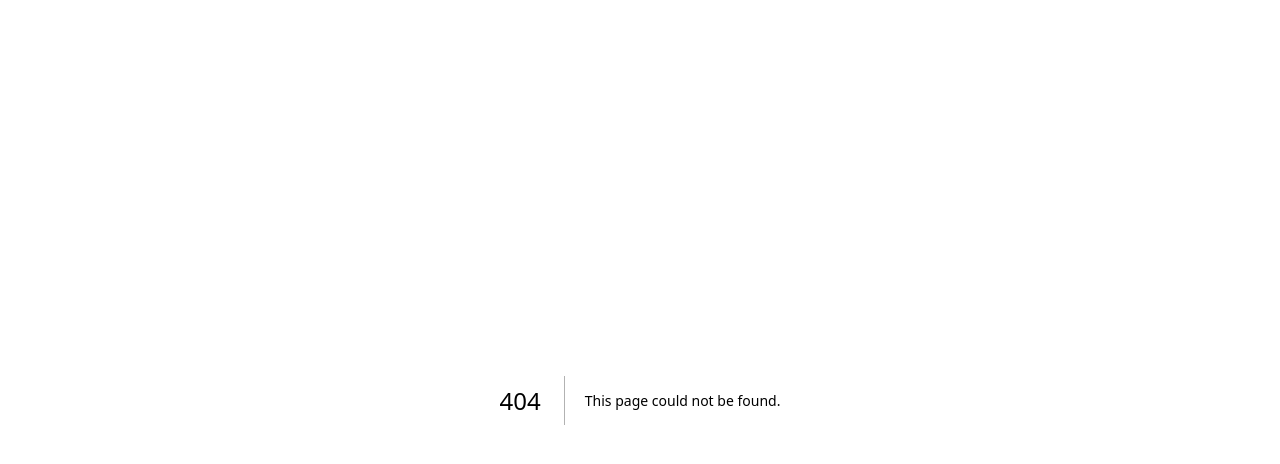
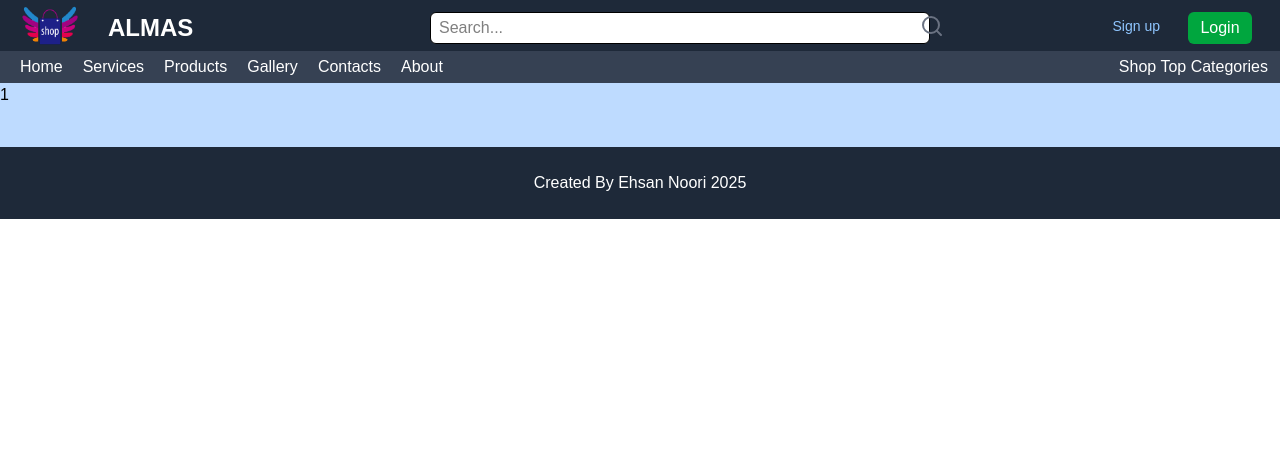
Before and after one commit to ehsannoori528/Store-App, a Next.js app: page /products/1 in a window 1280 px wide. Before the commit this address had no page. Shown: the top 464 px of the page. Built offline with nearby package versions, Linux system fonts and the light colour scheme.

Commit message:
Some Fixes

```diff
--- a/src/app/(main)/layout.tsx
+++ b/src/app/(main)/layout.tsx
@@ -4,13 +4,16 @@ import Header from "@/components/Header";
 import Footer from "@/components/Footer";
 import Navbar from "@/components/Navbar";
 
+
 export default function MainLayout({ children }: { children: React.ReactNode }) {
   return (
     <div className="bg-blue-200">
 
       <Header />
+
       <Navbar />
       <main className="flex-grow">{children}</main>
+
       <Footer />
     </div>
   );
--- /dev/null
+++ b/src/app/(main)/products/[productid]/page.tsx
@@ -0,0 +1,18 @@
+import React from 'react'
+
+const MyProducts = ({params}: {
+
+  params: {
+    productid: string
+  }
+
+} ) => {
+  return (
+
+    <div>
+        {params.productid}
+    </div>
+
+  );
+}
+export default MyProducts;
--- a/src/app/(main)/products/page.tsx
+++ b/src/app/(main)/products/page.tsx
@@ -1,22 +1,36 @@
-import React from 'react'
+
+
 import Image from "next/image";
 import GetNowButton from '@/components/button';
+import { Search } from "lucide-react";
 
 
+
+const products = [
+  { id: 1, name: "Fasion Box", price: 27, image: "/image1.jpg" },
+  { id: 2, name: "Phone Cover", price: 8, image: "/image10.png" },
+  { id: 3, name: "Smart Watch", price: 120, image: "/image3.png" },
+  { id: 4, name: "Security Camera", price: 80, image: "/image8.png" },
+];
+
 export default function Products() {
+
+
   return (
        <div className="flex flex-col items-center w-full mt-8">
+
           {/* متن‌ها */}
 
           <h1 className="text-white text-3xl mb-6">Populer Gift Collections</h1>
 
           {/* ردیف عکس‌ها */}
           <div className="flex flex-wrap justify gap-6">
+
           <div className="bg-blue-100 pb-13 rounded-xl inline-block">
             <Image className="h-40 w-auto object-cover rounded-xl hover:h-41 hover:opacity-85" src="/image1.jpg" alt="product1" width={280} height={150} />
             <span className='relative top-2 flex justify-center items-center'>Fasion Box</span>
             <div className="relative top-10 ml-2 flex items-end gap-9">
-            <GetNowButton />
+            <GetNowButton productid={''} />
             <span>27 $</span>
              </div>
               </div>
@@ -24,7 +38,7 @@ export default function Products() {
             <Image className="h-40 w-auto object-cover rounded-xl hover:h-41 hover:opacity-85 " src="/image10.png" alt="product2" width={280} height={150} />
             <span className='relative top-2 flex justify-center items-center'>Phone Cover</span>
             <div className="relative top-10 ml-2 flex items-end gap-9">
-            <GetNowButton />
+            <GetNowButton productid={''} />
             <span>8 $</span>
              </div>
               </div>
@@ -34,7 +48,7 @@ export default function Products() {
             <Image className="h-40 w-auto object-cover rounded-xl hover:h-41 hover:opacity-85 " src="/image3.png" alt="product3" width={280} height={80} />
             <span className='relative top-2 flex justify-center items-center'>Smart Watch</span>
             <div className="relative top-10 ml-2 flex items-end gap-4">
-            <GetNowButton />
+            <GetNowButton productid={''} />
             <span>120$</span>
              </div>
               </div>
@@ -44,7 +58,7 @@ export default function Products() {
             <Image className="h-40 w-auto object-cover rounded-xl hover:h-41 hover:opacity-85 " src="/image8.png" alt="product4" width={280} height={80} />
             <span className='relative top-2 flex justify-center items-center'>Security Camera</span>
             <div className="relative top-10 ml-2 flex items-end gap-9">
-            <GetNowButton />
+            <GetNowButton productid={''} />
             <span>80 $</span>
              </div>
               </div>
@@ -56,7 +70,7 @@ export default function Products() {
             <Image className="h-40 w-auto object-cover rounded-xl hover:h-41 hover:opacity-85 " src="/image4.png" alt="product1" width={280} height={150} />
             <span className='relative top-2 flex justify-center items-center'>Smart Watch</span>
             <div className="relative top-10 ml-2 flex items-end gap-9">
-            <GetNowButton />
+            <GetNowButton productid={''} />
             <span>70 $</span>
              </div>
               </div>
@@ -67,7 +81,7 @@ export default function Products() {
             <Image className="h-40 w-auto object-cover rounded-xl hover:h-41 hover:opacity-85 " src="/image6.png" alt="product2" width={280} height={150} />
             <span className='relative top-2 flex justify-center items-center'>Shoes</span>
             <div className="relative top-10 ml-2 flex items-end gap-9">
-            <GetNowButton />
+            <GetNowButton productid={''} />
             <span>10 $</span>
              </div>
               </div>
@@ -77,7 +91,7 @@ export default function Products() {
             <Image className="h-40 w-auto object-cover rounded-xl hover:h-41 hover:opacity-85 " src="/image7.png" alt="product3" width={280} height={80} />
               <span className='relative top-2 flex justify-center items-center'>Camera</span>
             <div className="relative top-10 ml-2 flex items-end gap-9">
-            <GetNowButton />
+            <GetNowButton productid={''} />
             <span>300 $</span>
              </div>
               </div>
@@ -86,7 +100,7 @@ export default function Products() {
             <Image className="h-40 w-auto object-cover rounded-xl hover:h-41 hover:opacity-85 " src="/image9.png" alt="product4" width={280} height={80} />
             <span className='relative top-2 flex justify-center items-center'>Super Case</span>
             <div className="relative top-10 ml-2 flex items-end gap-9">
-            <GetNowButton />
+            <GetNowButton productid={''} />
             <span>800 $</span>
              </div>
               </div>
--- a/src/app/Authentication/profile/page.tsx
+++ b/src/app/Authentication/profile/page.tsx
@@ -11,6 +11,7 @@ export default function Profile(){
 
     useEffect(() => {
 
+
       const storedUser  = localStorage.getItem("user")
       if (storedUser){
 
@@ -19,12 +20,14 @@ export default function Profile(){
       }
     }, []);
 
+
     if(!user){
         <p>user Not found Please Sign up first</p>
     }
 
 
     return(
+
 
 
 
--- a/src/components/Header.tsx
+++ b/src/components/Header.tsx
@@ -2,14 +2,17 @@
 import React from 'react'
 import { Search } from "lucide-react";
 import Image from "next/image";
+import Link from 'next/link';
 import { useRouter } from 'next/navigation';
-import Link from 'next/link';
+
 
 
 
 
 export default function Header() {
+
 const router =  useRouter();
+
 
 const handleClick = () => {
   router.push("/Authentication/Login");
@@ -17,16 +20,20 @@ const handleClick = () => {
   return (
 
     <div className='flex  bg-gray-800 relative'>
+
        <div className="flex items-center">
-        <Image className='ml-5' src="/logo.png" alt="Logo" width={60} height={60} />
+
+      <Image className='ml-5' src="/logo.png" alt="Logo" width={60} height={60} />
       </div>
-
       <div className='relative flex justify-center flex-1 mx-6 py-1 '>
         <span className='absolute left-1 top-3 text-white text-2xl font-bold'>ALMAS</span>
-        <input className='relative bg-white border mt-2 w-[500px] h-8 pl-2 rounded-md flex ' type="text"  placeholder='Search...' />
+        <input
+
+        className=' bg-white border relative mt-2 w-[500px] h-8 pl-2 rounded-md flex ' type="text"  placeholder='Search...' />
         <Search className="absolute right-78  top-1/2 -translate-y-1/2 text-gray-500 cursor-pointer" />
-        <Link href="/Authentication/Signup" className="text-blue-300 hover:underline text-sm absolute right-23 mt-3">Sign up</Link>
-      <button onClick={handleClick} className='bg-green-600 cursor-pointer absolute mt-2 right-1 justify-center p-1 w-16 hover:opacity-75 text-white rounded-md'>Login</button>
+
+        <Link href="/Authentication/Signup" className="text-blue-300 hover:underline text-sm absolute right-23 mt-2 p-1">Sign up</Link>
+      <button onClick={handleClick} className='bg-green-600 cursor-pointer absolute mt-2 right-1 justify-center p-1 w-16 hover:opacity-75 transition duration-300 text-white rounded-md'>Login</button>
 
       </div>
 
--- a/src/components/button.tsx
+++ b/src/components/button.tsx
@@ -1,8 +1,21 @@
+"use client";
+import { useRouter } from "next/navigation";
 import React from "react";
 
-const GetNowButton = () => {
+type GetNowButtonProps = {
+  productid: string | number;
+};
+
+const GetNowButton = ({productid}: GetNowButtonProps) => {
+   const router = useRouter();
+
+   const handleClick = () => {
+    router.push(`../products/${productid}`);
+   };
+
+
   return (
-    <button className="bg-gray-300 hover:bg-white w-18 text-sm p-1 rounded-md shadow-md transition duration-300">
+    <button onClick={handleClick}  className="bg-gray-300 hover:bg-white w-18 text-sm p-1 rounded-md shadow-md transition duration-300">
       Get NOW
     </button>
   );
```
